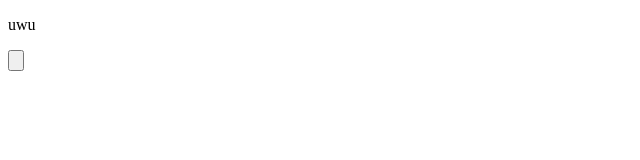
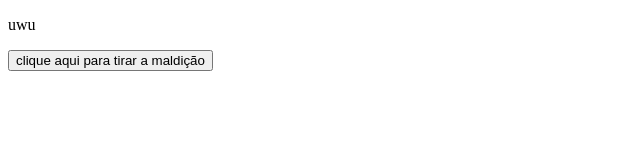
Before and after one commit to RonaldPombo/AulaPam, a website: page www/index.html in a window 1280 px wide. Shown: the whole page, without its empty margins (0-640 px from the left). Drawn offline with Linux system fonts and the light colour scheme.

Commit message:
Colocado um value para o botão

```diff
--- a/www/index.html
+++ b/www/index.html
@@ -13,6 +13,6 @@
 </head>
 <body>
 	<p>uwu</p>
-    <input type="button" onclick="olamundo()">
+    <input type="button" onclick="olamundo()" value="clique aqui para tirar a maldição">
 </body>
 </html>
```
